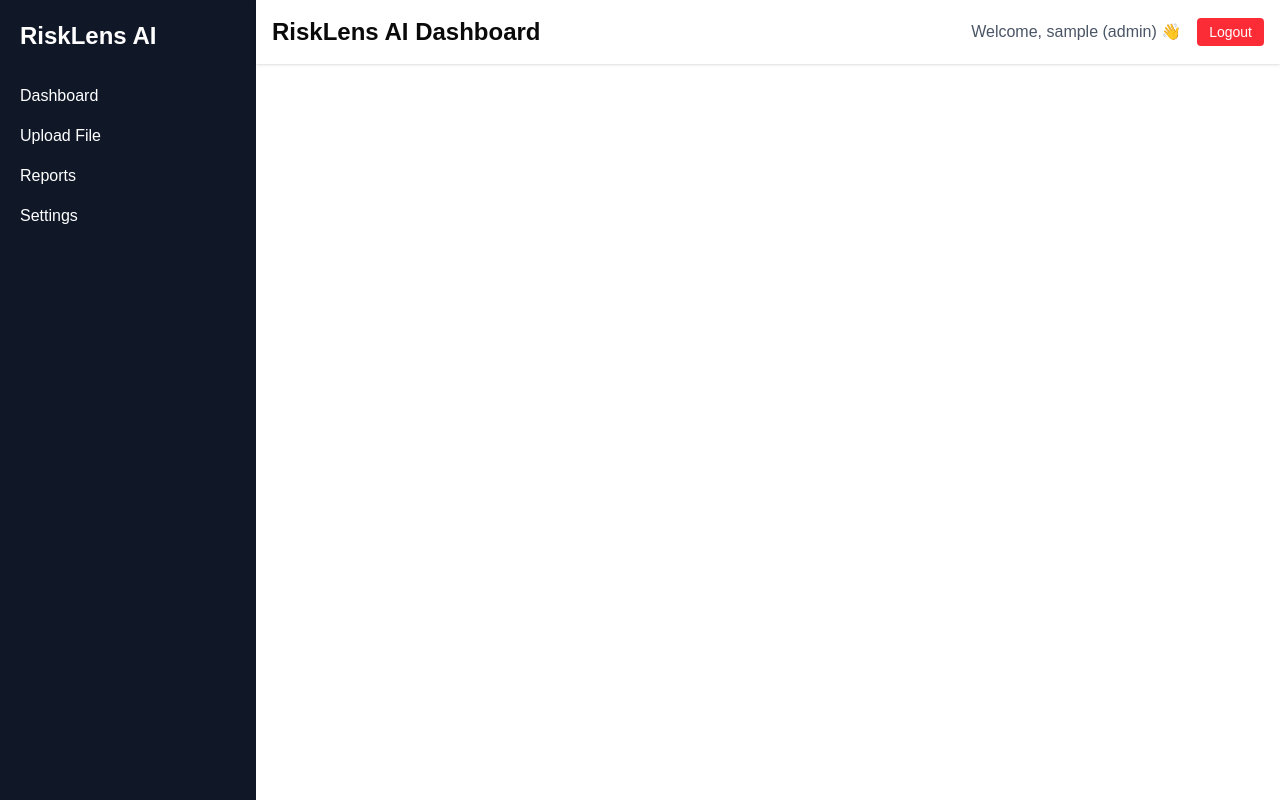
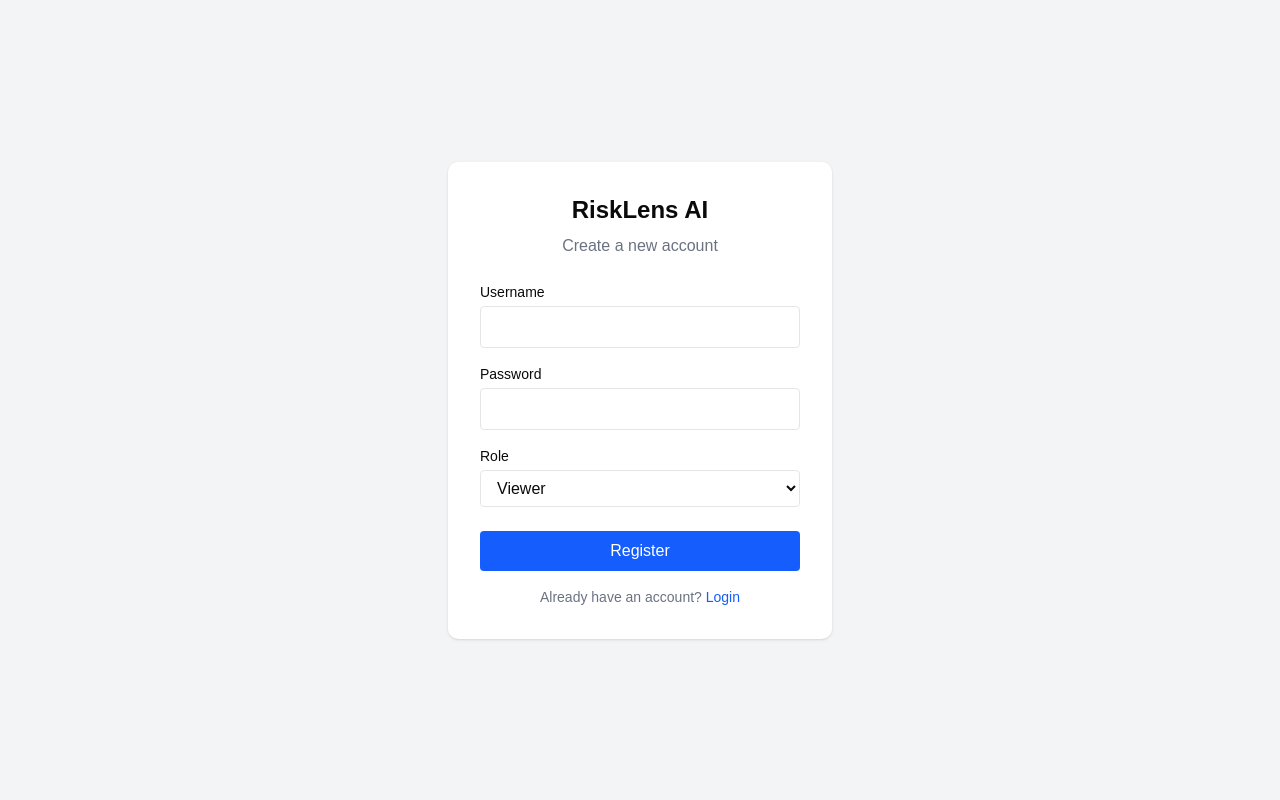
Before and after one commit to Redkrossresearch/risklens-ai, a React (Vite) app: page /register in a window 1280 px wide. Built offline with nearby package versions, Linux system fonts and the light colour scheme; sample sign-in values are in the browser's storage.

Commit message:
Add Register page - complete authentication flow (register, login, logout)

```diff
--- a/src/App.jsx
+++ b/src/App.jsx
@@ -6,6 +6,7 @@ import UploadPage from "./pages/UploadPage";
 import ReportsPage from "./pages/ReportsPage";
 import SettingsPage from "./pages/SettingsPage";
 import LoginPage from "./pages/LoginPage";
+import RegisterPage from "./pages/RegisterPage";
 
 function ProtectedLayout() {
   const token = localStorage.getItem("token");
@@ -34,6 +35,7 @@ function App() {
   return (
     <Routes>
       <Route path="/login" element={<LoginPage />} />
+      <Route path="/register" element={<RegisterPage />} />
       <Route path="/*" element={<ProtectedLayout />} />
     </Routes>
   );
--- a/src/pages/LoginPage.jsx
+++ b/src/pages/LoginPage.jsx
@@ -70,6 +70,13 @@ function LoginPage() {
         >
           Login
         </button>
+
+        <p className="text-center text-sm text-gray-500 mt-4">
+          Don't have an account?{" "}
+          <a href="/register" className="text-blue-600 font-medium">
+            Register
+          </a>
+        </p>
       </form>
     </div>
   );
--- /dev/null
+++ b/src/pages/RegisterPage.jsx
@@ -0,0 +1,100 @@
+import { useState } from "react";
+import { useNavigate, Link } from "react-router-dom";
+
+function RegisterPage() {
+  const [username, setUsername] = useState("");
+  const [password, setPassword] = useState("");
+  const [role, setRole] = useState("viewer");
+  const [error, setError] = useState("");
+  const [success, setSuccess] = useState("");
+  const navigate = useNavigate();
+
+  const handleRegister = async (e) => {
+    e.preventDefault();
+    setError("");
+    setSuccess("");
+
+    try {
+      const response = await fetch("http://127.0.0.1:8001/register", {
+        method: "POST",
+        headers: { "Content-Type": "application/json" },
+        body: JSON.stringify({ username, password, role }),
+      });
+
+      const data = await response.json();
+
+      if (response.ok) {
+        setSuccess("Registration successful! Redirecting to login...");
+        setTimeout(() => navigate("/login"), 1500);
+      } else {
+        setError(data.detail || "Registration failed");
+      }
+    } catch (err) {
+      setError("Backend connection failed");
+    }
+  };
+
+  return (
+    <div className="flex items-center justify-center h-screen bg-gray-100">
+      <form
+        onSubmit={handleRegister}
+        className="bg-white p-8 rounded-lg shadow w-96"
+      >
+        <h1 className="text-2xl font-bold mb-2 text-center">RiskLens AI</h1>
+        <p className="text-gray-500 mb-6 text-center">Create a new account</p>
+
+        {error && (
+          <p className="text-red-600 text-sm mb-4 text-center">{error}</p>
+        )}
+        {success && (
+          <p className="text-green-600 text-sm mb-4 text-center">{success}</p>
+        )}
+
+        <label className="block text-sm font-medium mb-1">Username</label>
+        <input
+          type="text"
+          value={username}
+          onChange={(e) => setUsername(e.target.value)}
+          className="w-full border rounded px-3 py-2 mb-4"
+          required
+        />
+
+        <label className="block text-sm font-medium mb-1">Password</label>
+        <input
+          type="password"
+          value={password}
+          onChange={(e) => setPassword(e.target.value)}
+          className="w-full border rounded px-3 py-2 mb-4"
+          required
+        />
+
+        <label className="block text-sm font-medium mb-1">Role</label>
+        <select
+          value={role}
+          onChange={(e) => setRole(e.target.value)}
+          className="w-full border rounded px-3 py-2 mb-6"
+        >
+          <option value="viewer">Viewer</option>
+          <option value="analyst">Analyst</option>
+          <option value="admin">Admin</option>
+        </select>
+
+        <button
+          type="submit"
+          className="bg-blue-600 text-white w-full py-2 rounded font-medium mb-4"
+        >
+          Register
+        </button>
+
+        <p className="text-center text-sm text-gray-500">
+          Already have an account?{" "}
+          <Link to="/login" className="text-blue-600 font-medium">
+            Login
+          </Link>
+        </p>
+      </form>
+    </div>
+  );
+}
+
+export default RegisterPage;
```
